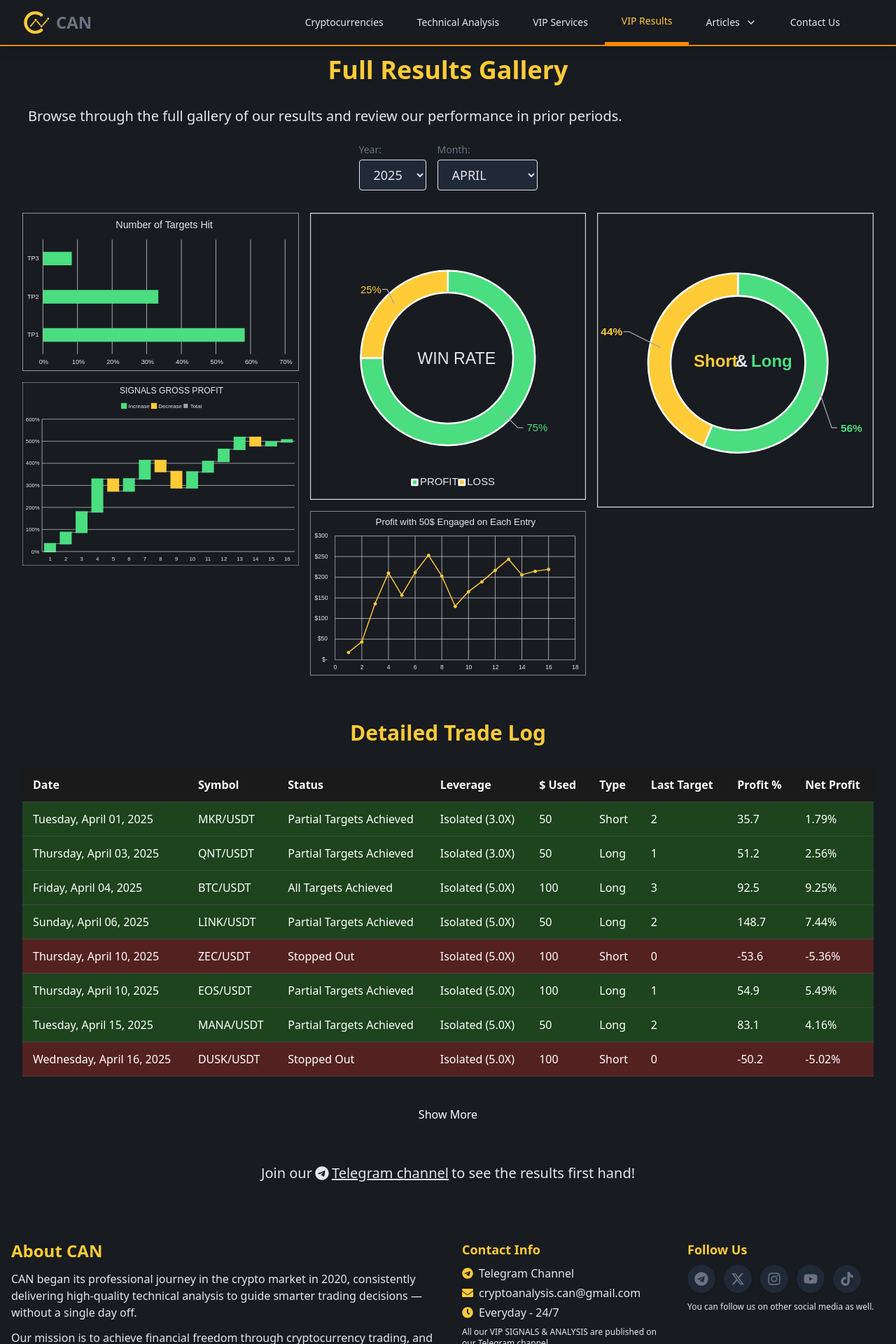
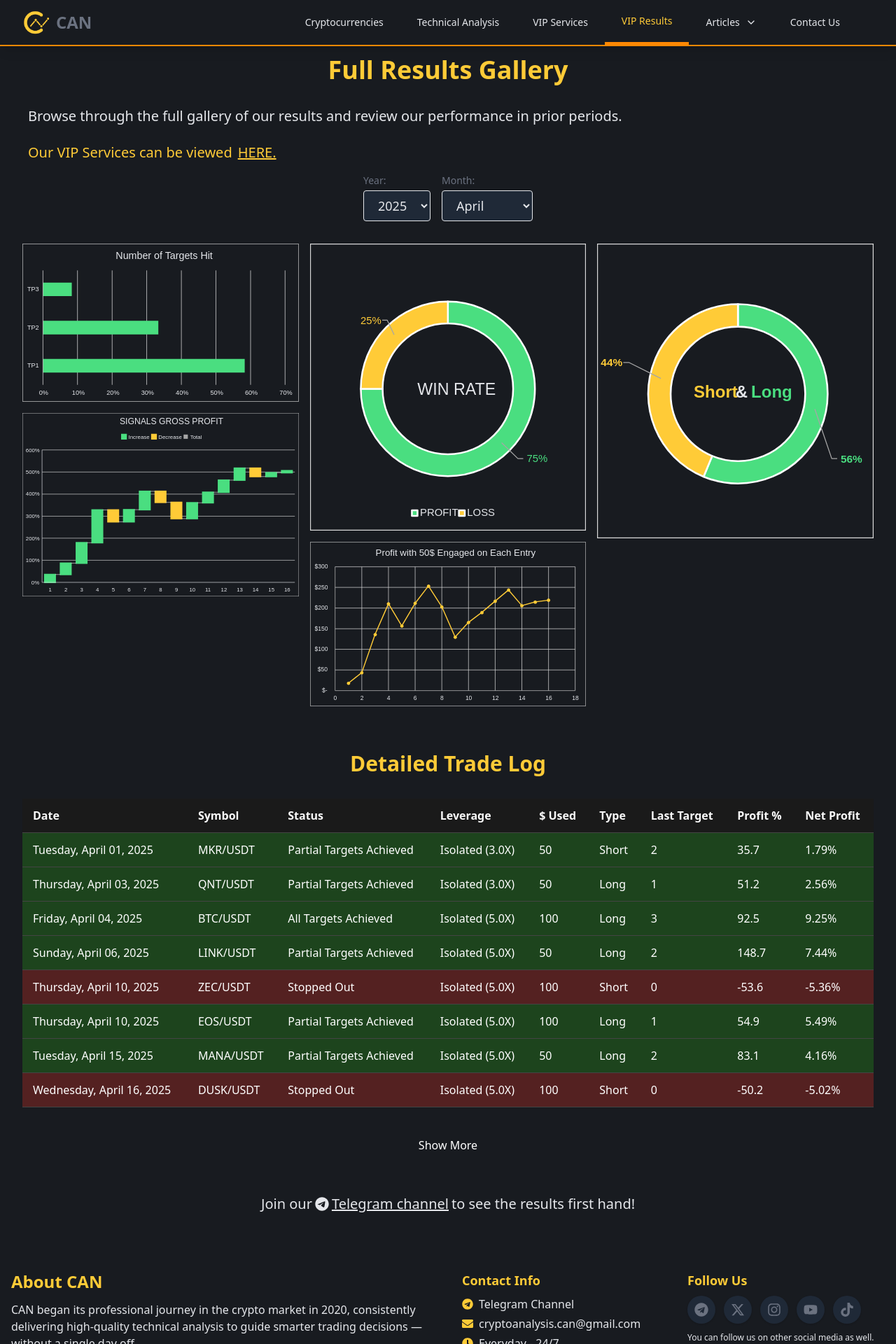
Before and after one commit to thewitcher745/can-website-2, a Next.js app: page /results in a window 1280 px wide. Shown: the top 1920 px of the page at 70% size. Built offline with nearby package versions, Linux system fonts and the light colour scheme.

Commit message:
FEAT: Added some CTA's and restyled a few things

```diff
--- a/src/features/homepage/sections/VideosSection.tsx
+++ b/src/features/homepage/sections/VideosSection.tsx
@@ -7,7 +7,7 @@ const VideosSection = () => {
     <section id="videos" className="w-full flex justify-center my-2">
       <div className="2xl:max-w-[100rem] xl:max-w-7xl max-w-6xl w-full flex flex-col items-center">
         <h2 className="text-2xl self-start text-text-main font-bold mb-4">
-          Our most recent video analysis
+          Recent video analysis
         </h2>
         <VideosSectionContent />
       </div>
--- a/src/pages/results.tsx
+++ b/src/pages/results.tsx
@@ -111,7 +111,7 @@ const ResultsPage: React.FC = () => {
         .sort((a, b) => monthOrder[b.monthKey] - monthOrder[a.monthKey]); // Sort months descending (Dec, Nov, ...)
 
       const displayMonths = monthsInYear.map((m) => ({
-        label: parseMonthYearString(m.original).monthName.toUpperCase(), // "MARCH"
+        label: parseMonthYearString(m.original).monthName, // "MARCH"
         value: m.original, // "mar-2025"
       }));
       setMonthsForDisplay(displayMonths);
@@ -172,6 +172,15 @@ const ResultsPage: React.FC = () => {
             Browse through the full gallery of our results and review our
             performance in prior periods.
           </p>
+          <div className="flex gap-2 w-full text-xl px-2 pb-4 text-primary">
+            Our VIP Services can be viewed{" "}
+            <Link
+              href="https://t.me/CryptoANalysis_CAN"
+              className="title-hover underline"
+            >
+              HERE.
+            </Link>
+          </div>
           <div className="flex flex-col sm:flex-row justify-center items-center gap-4 mb-8">
             <div>
               <label
@@ -239,7 +248,7 @@ const ResultsPage: React.FC = () => {
             Detailed Trade Log
           </h2>
           <ResultsTable selectedMonth={currentMonthYearKey} />
-          <div className="mt-12 flex justify-center w-full text-xl text-text-main">
+          <div className="mt-12 flex  flex-wrap justify-center w-full text-xl text-text-main">
             <Link
               href="https://t.me/CryptoANalysis_CAN"
               className="text-nowrap flex gap-1 items-center mr-1 title-hover "
--- a/src/pages/vip.tsx
+++ b/src/pages/vip.tsx
@@ -1,7 +1,8 @@
 import Head from "next/head";
+import Link from "next/link";
+import { FaTelegram } from "react-icons/fa6";
 
 import Navbar from "@shared/ui/navbar/Navbar";
-import HeroSection from "@features/homepage/sections/HeroSection";
 import ServicesSection from "@features/homepage/sections/ServicesSection";
 import ResultsSection from "@features/homepage/sections/ResultsSection";
 import PricingSection from "@features/homepage/sections/PricingSection";
@@ -18,6 +19,17 @@ export default function Home() {
         <ServicesSection />
         <ResultsSection />
         <PricingSection />
+        <div className="mt-12 flex flex-wrap justify-center w-full text-xl text-text-main">
+          <Link
+            href="/vip"
+            className="text-nowrap flex gap-1 items-center mr-1 title-hover "
+          >
+            <span>Join our</span>
+            <FaTelegram />
+            <span className="underline"> Telegram channel</span>
+          </Link>
+          <span> to get in on the action!</span>
+        </div>
       </main>
       <Footer />
     </>
```
